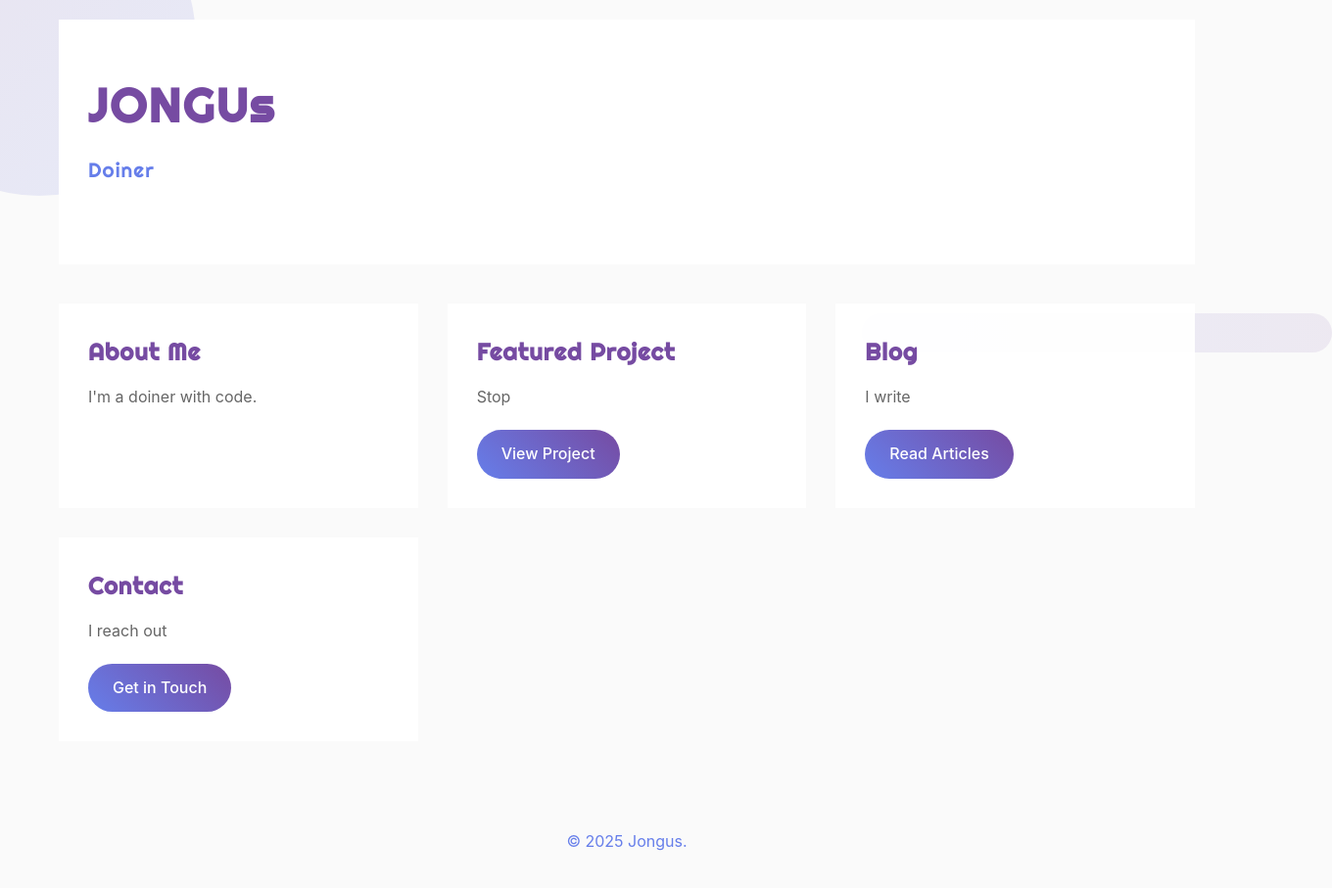
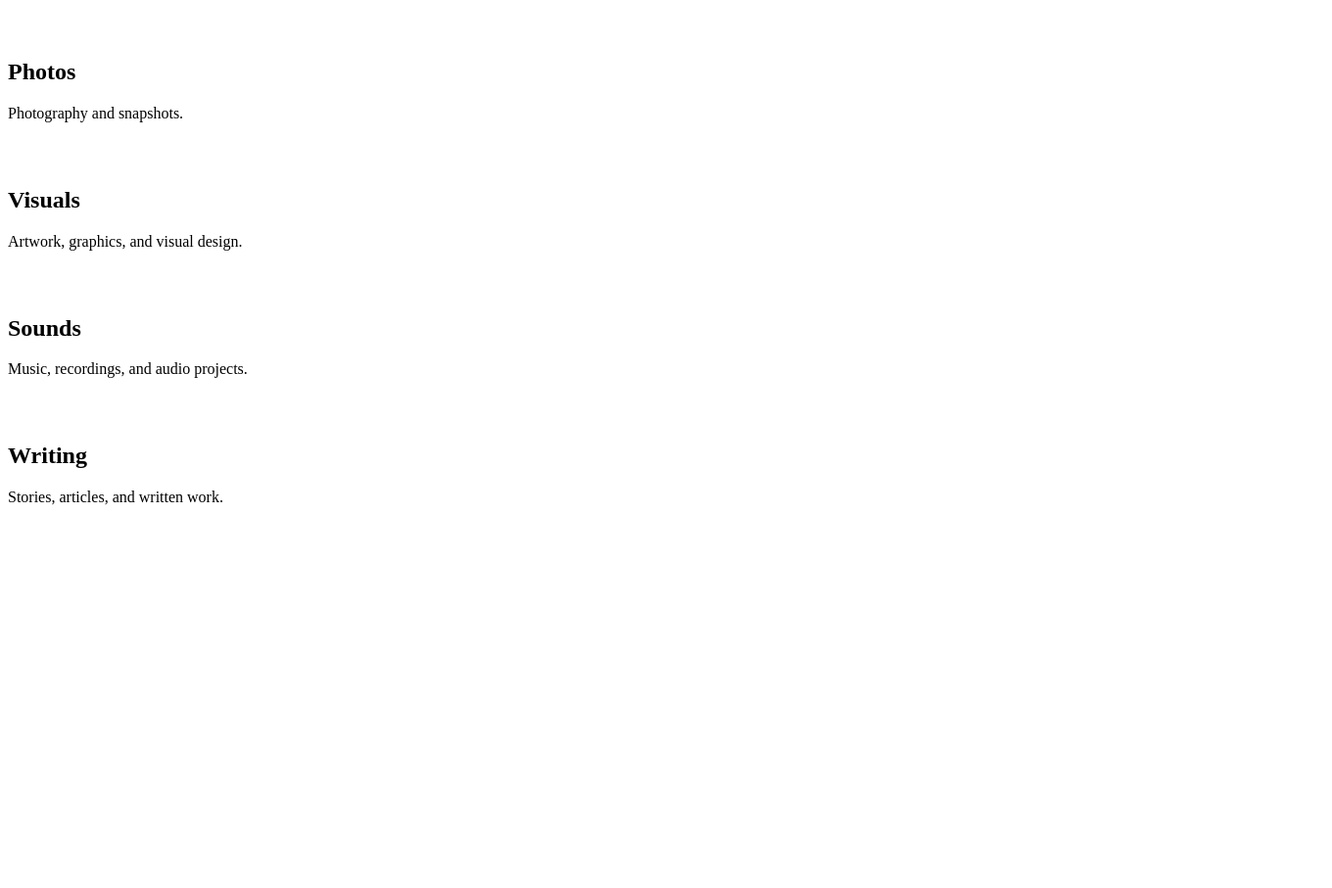
Before and after one commit to Jong-us/Jong-us.github.io, a plain HTML site: page index.html in a window 1280 px wide. Shown: the whole page at 98% size, 1360 px wide, since content can reach past the window. After the commit the page ends 800 px from the top, so only its background shows below. Drawn offline with Linux system fonts and the light colour scheme.

Commit message:
index.html

```diff
--- a/index.html
+++ b/index.html
@@ -1,190 +1,32 @@
-<!DOCTYPE html>
-<html lang="en">
-<head>
-    <meta charset="UTF-8">
-    <meta name="viewport" content="width=device-width, initial-scale=1.0">
-    <title>JONGUS</title>
-    <!-- Righteous Font -->
-    <link href="https://fonts.googleapis.com/css2?family=Righteous&display=swap" rel="stylesheet">
 <style>
-        * {
-            margin: 0;
-            padding: 0;
-            box-sizing: border-box;
-        }
-
-        body {
-            font-family: -apple-system, BlinkMacSystemFont, 'Segoe UI', Roboto, sans-serif;
-            line-height: 1.6;
-            color: #333;
-            background: #fafafa;
-            min-height: 100vh;
-            position: relative;
-        }
-
-        /* Abstract minimalist shapes */
-        .abstract-circle {
-            position: absolute;
-            top: -120px;
-            left: -120px;
-            width: 320px;
-            height: 320px;
-            background: linear-gradient(135deg, #764ba2 0%, #667eea 100%);
-            border-radius: 50%;
-            opacity: 0.13;
-            z-index: 0;
-        }
-        .abstract-stripe {
-            position: absolute;
-            top: 320px;
-            right: -80px;
-            width: 480px;
-            height: 40px;
-            background: linear-gradient(90deg, #667eea 0%, #764ba2 100%);
-            border-radius: 20px;
-            opacity: 0.1;
-            z-index: 0;
-        }
-
-        .container {
-            max-width: 1200px;
-            margin: 0 auto;
-            padding: 20px;
-            position: relative;
-            z-index: 1;
-        }
-
-        /* Remove border-radius and box-shadow below for header */
-        header {
-            background: white;
-            /* border-radius: 20px; */
-            padding: 50px 30px;
-            margin-bottom: 40px;
-            /* box-shadow: 0 10px 30px rgba(102,126,234,0.07); */
-            text-align: left;
-            position: relative;
-        }
-
-        h1 {
-            font-family: 'Righteous', cursive;
-            font-size: 3em;
-            margin-bottom: 10px;
-            color: #764ba2;
-            letter-spacing: 2px;
-        }
-        .subtitle {
-            font-family: 'Righteous', cursive;
-            font-size: 1.3em;
-            color: #667eea;
-            margin-bottom: 30px;
-            letter-spacing: 1px;
-        }
-
-        .grid {
-            display: grid;
-            grid-template-columns: repeat(auto-fit, minmax(300px, 1fr));
+    /* Add this to your style block (or replace .grid styles) */
+    .vertical-sections {
+        display: flex;
+        flex-direction: column;
         gap: 30px;
         margin-top: 40px;
     }
+</style>
 
-        /* Remove border-radius and box-shadow below for cards */
-        .card {
-            background: rgba(255, 255, 255, 0.95);
-            /* border-radius: 20px; */
-            padding: 30px;
-            /* box-shadow: 0 20px 40px rgba(0, 0, 0, 0.1); */
-            transition: all 0.3s ease;
-            position: relative;
-            overflow: hidden;
-        }
-
-        .card:hover {
-            transform: translateY(-10px);
-            /* box-shadow: 0 30px 60px rgba(0, 0, 0, 0.2); */
-        }
-
-        .card h2 {
-            font-family: 'Righteous', cursive;
-            color: #764ba2;
-            margin-bottom: 15px;
-            font-size: 1.5em;
-            letter-spacing: 1px;
-        }
-        .card p {
-            color: #666;
-            margin-bottom: 20px;
-        }
-        /* Remove box-shadow below for buttons */
-        .btn {
-            display: inline-block;
-            background: linear-gradient(45deg, #667eea, #764ba2);
-            color: white;
-            padding: 12px 25px;
-            text-decoration: none;
-            border-radius: 25px;
-            transition: all 0.3s ease;
-            font-weight: 500;
-            /* box-shadow: 0 10px 20px rgba(0, 0, 0, 0.2); */
-        }
-        .btn:hover {
-            transform: translateY(-2px);
-            /* box-shadow: 0 15px 30px rgba(0, 0, 0, 0.3); */
-        }
-
-        footer {
-            text-align: center;
-            margin-top: 60px;
-            padding: 30px;
-            color: #667eea;
-        }
-
-        @media (max-width: 768px) {
-            .container {
-                padding: 10px;
-            }
-            h1 {
-                font-size: 2em;
-            }
-            .grid {
-                grid-template-columns: 1fr;
-            }
-        }
-    </style>
-</head>
-<body>
-    <div class="abstract-circle"></div>
-    <div class="abstract-stripe"></div>
-    <div class="container">
-        <header>
-            <h1>JONGUs</h1>
-            <p class="subtitle">Doiner</p>
-        </header>
-
-        <div class="grid">
+<div class="vertical-sections">
     <div class="card">
-                <h2>About Me</h2>
-                <p>I'm a doiner with code.</p>
+        <h2>Photos</h2>
+        <p>Photography and snapshots.</p>
+        <!-- You can add thumbnails, gallery links, etc. here -->
     </div>
     <div class="card">
-                <h2>Featured Project</h2>
-                <p> Stop </p>
-                <a href="https://github.com/yourusername/project-name" class="btn">View Project</a>
+        <h2>Visuals</h2>
+        <p>Artwork, graphics, and visual design.</p>
+        <!-- Add visual samples or portfolio links -->
     </div>
     <div class="card">
-                <h2>Blog</h2>
-                <p>I write</p>
-                <a href="/blog" class="btn">Read Articles</a>
+        <h2>Sounds</h2>
+        <p>Music, recordings, and audio projects.</p>
+        <!-- Embed audio players or link to tracks -->
     </div>
     <div class="card">
-                <h2>Contact</h2>
-                <p>I reach out</p>
-                <a href="mailto:jkcramer7@gmail.com" class="btn">Get in Touch</a>
+        <h2>Writing</h2>
+        <p>Stories, articles, and written work.</p>
+        <!-- Link to blog, stories, or showcase writing -->
     </div>
 </div>
-
-        <footer>
-            <p>&copy; 2025 Jongus. </p>
-        </footer>
-    </div>
-</body>
-</html>
```
Lines whose indentation alone changed are shown as unchanged.
